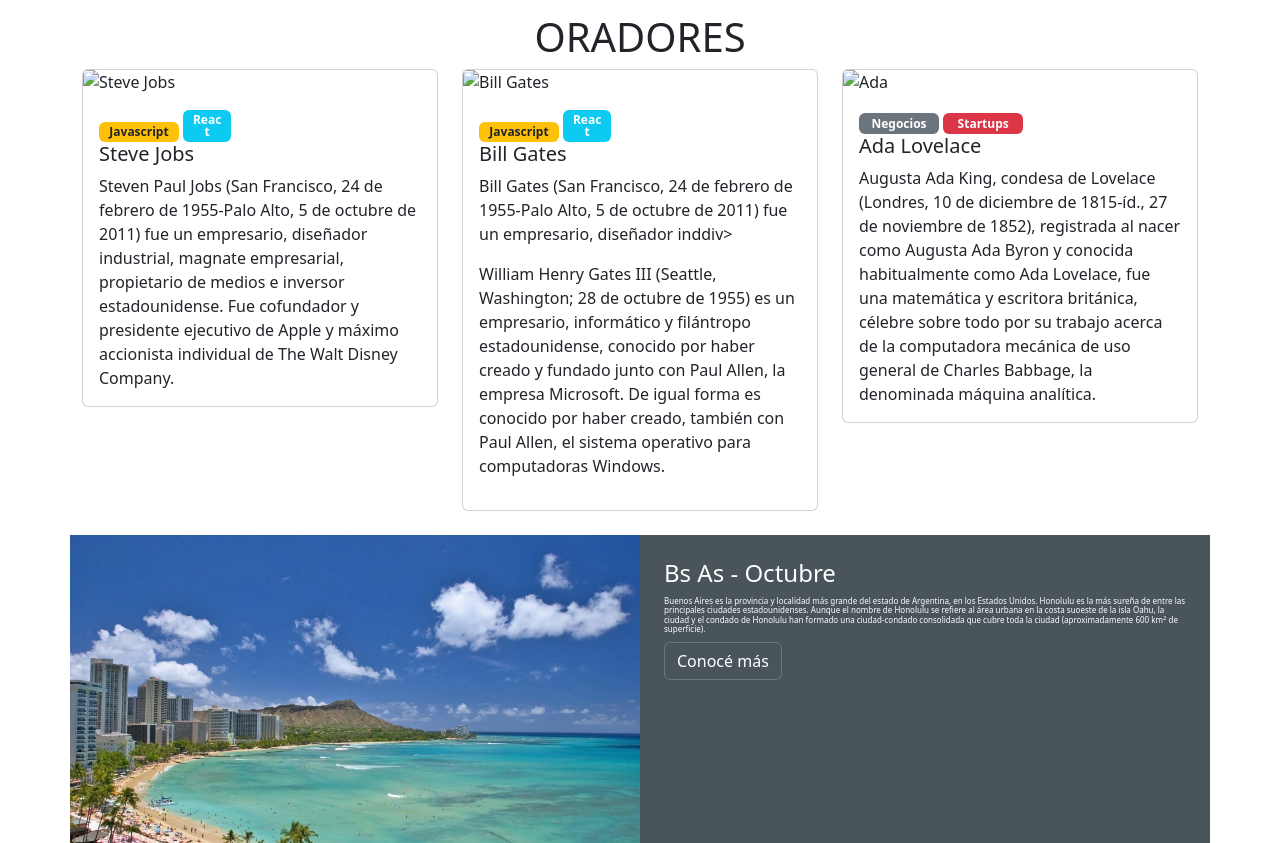
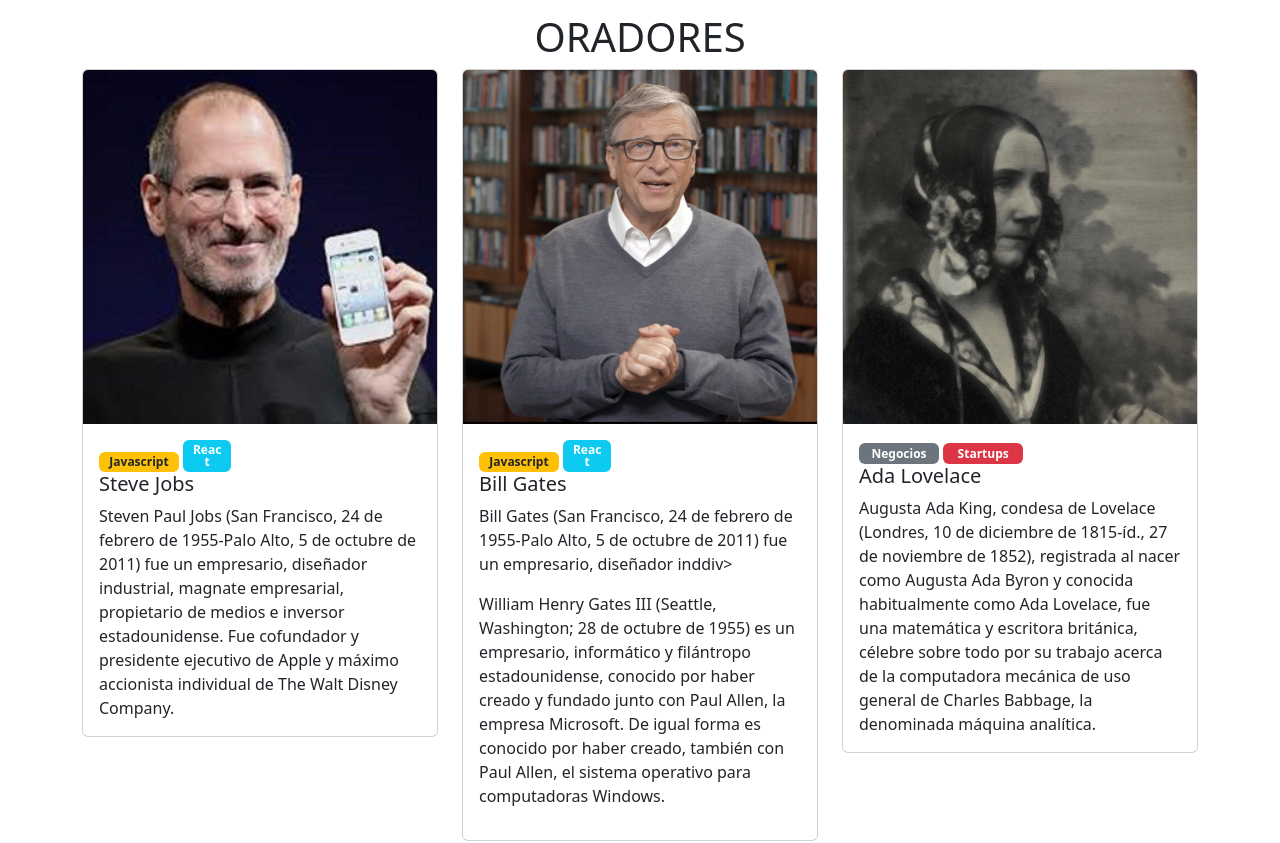
Before and after one commit to Nicolaza62/PRUEBA, a plain HTML site: page index.html in a window 1280 px wide. Shown: the part 1012-1855 px from the top of the page. Drawn offline with nearby package versions, Linux system fonts and the light colour scheme; files whose address does not match are found by name.

Commit message:
final tp pagina

```diff
--- a/index.html
+++ b/index.html
@@ -4,19 +4,15 @@
     <meta charset="UTF-8">
     <meta http-equiv="X-UA-Compatible" content="IE=edge">
     <meta name="viewport" content="width=device-width, initial-scale=1.0">
+    <title>Document</title>
+    <link rel="shortcut icon" href="./assets/imagenes/nicolas.png">
     <link href="https://cdn.jsdelivr.net/npm/bootstrap@5.2.1/dist/css/bootstrap.min.css" rel="stylesheet" integrity="sha384-iYQeCzEYFbKjA/T2uDLTpkwGzCiq6soy8tYaI1GyVh/UjpbCx/TYkiZhlZB6+fzT" crossorigin="anonymous">
-    <!--script src="https://cdn.jsdelivr.net/npm/bootstrap@5.2.2/dist/js/bootstrap.bundle.min.js"></script-->
+    <script src="https://cdn.jsdelivr.net/npm/bootstrap@5.2.1/dist/js/bootstrap.bundle.min.js"></script>
+</head>
 
-    <script src="https://cdn.jsdelivr.net/npm/bootstrap@5.2.1/dist/js/bootstrap.bundle.min.js"></script>
-
-  </head>
-    <title>Document</title>
-</head>
 <body>
 
-
     <header>
-
       <nav class="navbar navbar-expand-lg navbar-dark fixed-top"style="background-color: #333A40;">
         <div class="container">
           <a href="#" class="navbar-brand">
@@ -40,70 +36,6 @@
           </div>
         </div>
       </nav>
-
-
-      <!--nav class="navbar navbar-expand-lg" style="background-color: #333A40;">
-        <div class="container-fluid ps-5">
-          <a class="navbar-brand text-white" href="#"><img src="./assets/imagenes/codoacodo.png" alt="logo" width="100" class="d-inline-block">Conf Bs As</a>
-          <button class="navbar-toggler" type="button" data-bs-toggle="collapse" data-bs-target="#navbarNav" aria-controls="navbarNav" aria-expanded="false" aria-label="Toggle navigation"><span class="navbar-toggler-icon"></span>
-          </button>
-          <div class="collapse navbar-collapse acomodar" id="navbarNav">
-            <ul class="navbar-nav pe-5">
-              <li class="nav-item">
-                <a class="nav-link active text-white" aria-current="page" href="#">La conferencia</a>
-              </li>
-              <li class="nav-item">
-                <a class="nav-link text-light" href="#">Los oradores</a>
-              </li>
-              <li class="nav-item">
-                <a class="nav-link text-white" href="#">El lugar y la fecha</a>
-              </li>
-              <li class="nav-item">
-                <a class="nav-link text-white" href="#">Conviértete en orador</a>
-              </li>
-              <li class="nav-item">
-                <a class="nav-link text-success" href="#">Comprar tickets</a>
-              </li>
-            </ul>
-          </div>
-        </div>
-      </nav>
-
-      <nav class="navbar navbar-expand-lg" style="background-color: #333A40;">
-        <div class="container-fluid">
-          <a class="navbar-brand" href="#">Navbar</a>
-          <button class="navbar-toggler" type="button" data-bs-toggle="collapse" data-bs-target="#navbarNav" aria-controls="navbarNav" aria-expanded="false" aria-label="Toggle navigation">
-            <span class="navbar-toggler-icon"></span>
-          </button>
-          <div class="collapse navbar-collapse" id="navbarNav">
-            <ul class="navbar-nav">
-              <li class="nav-item">
-                <a class="nav-link active" aria-current="page" href="#">Home</a>
-              </li>
-              <li class="nav-item">
-                <a class="nav-link" href="#">Features</a>
-              </li>
-              <li class="nav-item">
-                <a class="nav-link" href="#">Pricing</a>
-              </li>
-              <li class="nav-item">
-                <a class="nav-link disabled">Disabled</a>
-              </li>
-            </ul>
-          </div>
-        </div>
-      </nav-->
-
-
-
-
-
-
-
-
-
-
-
     </header>
 
 
@@ -111,27 +43,7 @@
 
 
     <main>
-
-
-
-
-
-
-
-
-
-
-
-
-
-
-
-
-
       <div class="card text-bg-dark rounded-0">
-
-
-
         <div id="carouselExampleSlidesOnly" class="carousel slide" data-bs-ride="carousel">
           <div class="carousel-inner">
             <div class="carousel-item active">
@@ -145,44 +57,18 @@
             </div>
           </div>
         </div>
-
-
-
-
-
-
-
-
-
-
-
-
-
-        </div>
-
-       <!-- <img src="./assets/imagenes/ba1.jpg" class="card-img opacity-50 mw-100" alt="..." >-->
-
-
-
-
-
-
+      </div>
         <div class="card-img-overlay d-flex align-items-end flex-column justify-content-center m-4">
           <h3 class="card-title fw-bolder text-white">Conf Bs As</h3>
           <p class="card-text text-end text-white fs-6 fw-semibolder" style="width: 40%;">Bs As llega por primera vez a Argentina. Un evento para compartir con nuestra comunidad el conocimiento y experiencia de los expertos que están creando el futuro de Internet. Ven a conocer a miembros del evento, a otros estudiantes de Codo a Codo y los oradores de primer nivel que tenemos para ti. Te esperamos!</p>
           <div>
             <button type="button" class="btn btn-outline-secondary text-white">Quiero ser orador </button>
-           <!--<button type="button" class="btn btn-outline-secondary text-white"><a class="btn text-white" href="#orador">Quiero ser orador </a> </button>-->
             <button type="button" class="btn btn-success text-white">Comprar Tickets</button>
           </div>
         </div>
       </div>
     </main>
-
-
-
-
-    <section class="container">
+  <section class="container">
         <div class="text-center">
             <p class="fs-7 text-uppercase pt-4">conoce a los</p>
             <p class="h1 text-uppercase" id="orador">oradores</p>
@@ -190,7 +76,7 @@
         <div class="row row-cols-1 row-cols-md-3 g-4">
             <div class="col">
               <div class="card">
-                <img src="../proyecto_cac/assets/imagenes/steve1.jpg" class="card-img-top" alt="Steve Jobs">
+                <img src="./assets/imagenes/steve1.jpg" class="card-img-top" alt="Steve Jobs">
                 <div class="card-body">
                   <div class="badge bg-warning text-dark text-wrap" style="width: 5rem;">Javascript</div>
                   <div class="badge bg-info text-wrap" style="width: 3rem;">React</div>
@@ -201,7 +87,7 @@
             </div>
             <div class="col">
               <div class="card">
-                <img src="../proyecto_cac/assets/imagenes/bill.jpg" class="card-img-top" alt="Bill Gates">
+                <img src="./assets/imagenes/bill.jpg" class="card-img-top" alt="Bill Gates">
                 <div class="card-body">
                     <div class="badge bg-warning text-dark text-wrap" style="width: 5rem;">Javascript</div>
                     <div class="badge bg-info text-wrap" style="width: 3rem;">React</div>
@@ -212,7 +98,7 @@
             </div>
             <div class="col">
               <div class="card">
-                <img src="../proyecto_cac/assets/imagenes/ada.jpeg" class="card-img-top" alt="Ada">
+                <img src="./assets/imagenes/ada.jpeg" class="card-img-top" alt="Ada">
                 <div class="card-body">
                     <div class="badge bg-secondary text-wrap" style="width: 5rem;">Negocios</div>
                     <div class="badge bg-danger text-wrap" style="width: 5rem;">Startups</div>
@@ -275,7 +161,5 @@
             <li class="nav-item" style="width: 8rem"><a class="nav-link text-white" href="#">Estudiantes</a></li>
         </ul>
     </footer>
-    <!--<script src="https://cdn.jsdelivr.net/npm/bootstrap@5.2.2/dist/js/bootstrap.bundle.min.js" integrity="sha384-OERcA2EqjJCMA+/3y+gxIOqMEjwtxJY7qPCqsdltbNJuaOe923+mo//f6V8Qbsw3" crossorigin="anonymous"></script>-->
-     <!--<script src="./css/bootstrap.bundle.js" ></script-->
-  </body>
+     </body>
 </html>
```
